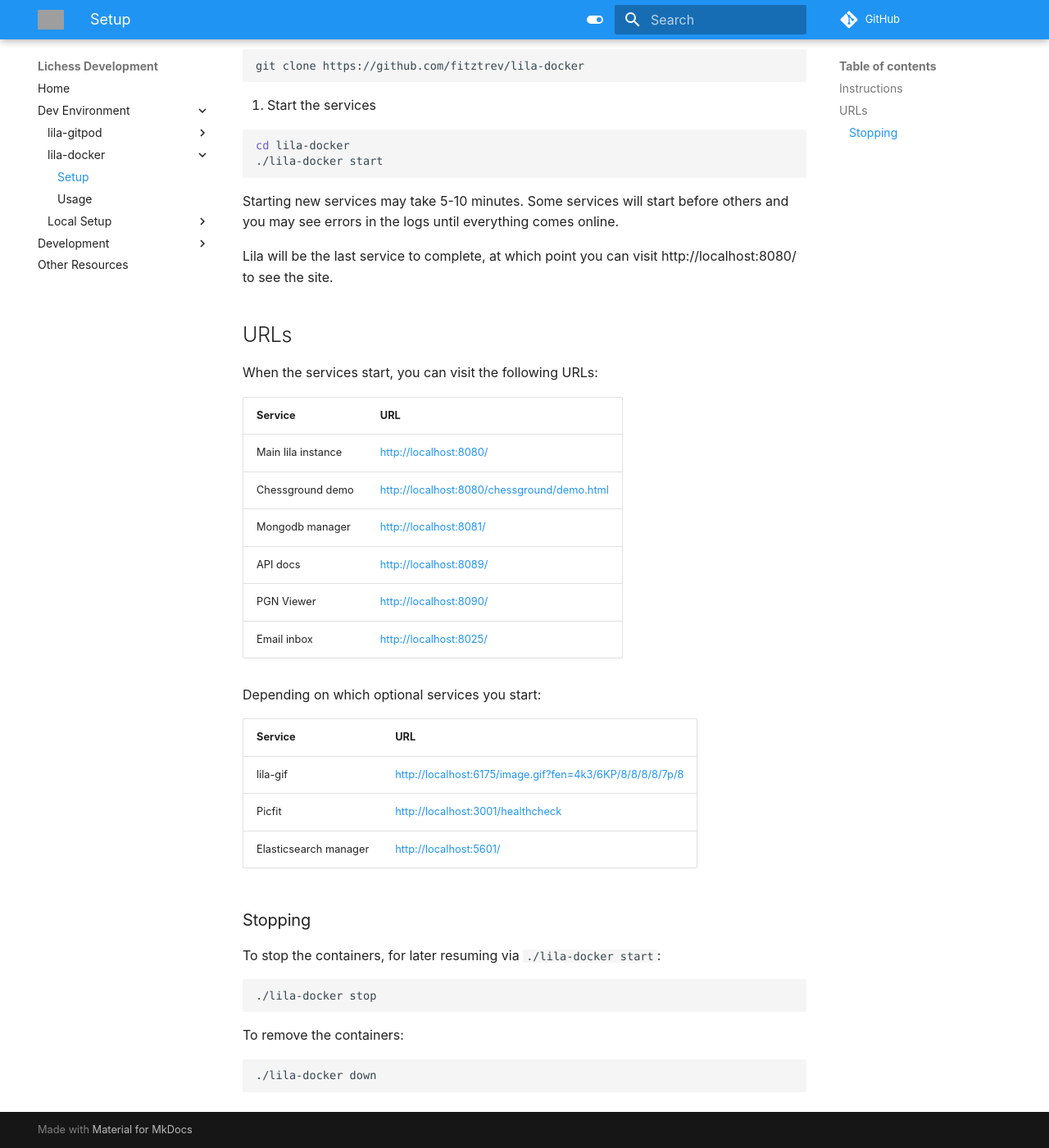
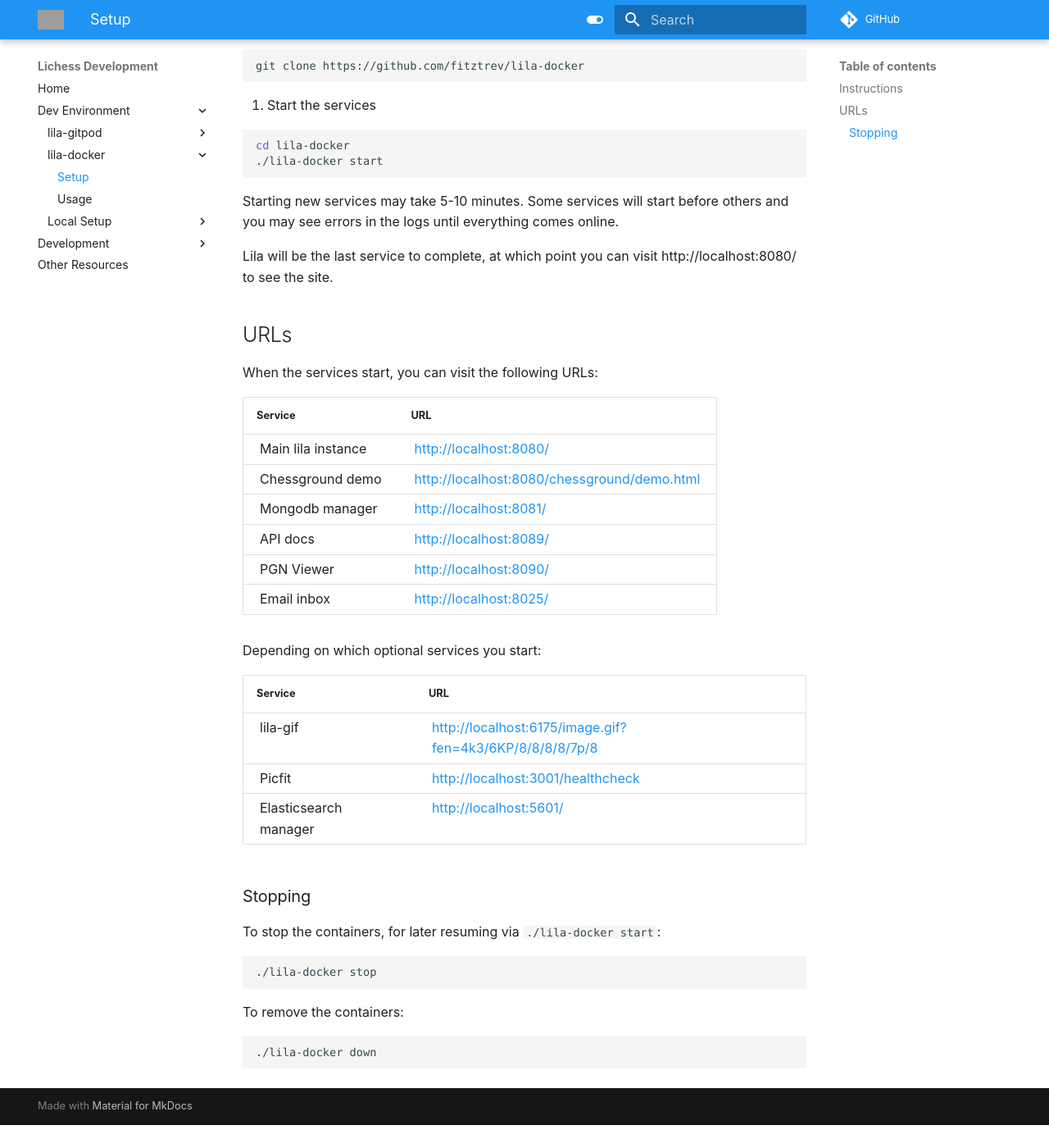
Before and after one commit to fitztrev/docs, an MkDocs documentation site: the page built from docs/lila-docker/index.md, in a window 1280 px wide and 1400 px high, scrolled down 420 px. Shown: the whole window at 82% size. Built offline with MkDocs 1.6.1 and Material for MkDocs 9.7.7, drawn with Linux system fonts in a browser that asks for light colours; comment, search, counter and statistics services are not loaded; after the commit the page ends 1792 px from its top, so only the background shows below that; grey boxes are pictures that could not be loaded.

Commit message:
table styling

```diff
--- /dev/null
+++ b/docs/custom.css
@@ -0,0 +1,4 @@
+table td {
+  font-size: 0.8rem;
+  padding: 0.25rem 1rem !important;
+}
--- a/mkdocs.yml
+++ b/mkdocs.yml
@@ -24,7 +24,6 @@
           - Bloop: local-setup/bloop.md
           - intellij: local-setup/intellij.md
   - Development:
-      - Working with Lila: development.md
       - Lilaisms: development/lilaisms.md
       - Conventions: development/conventions.md
       - Translations: development/translations.md
@@ -52,6 +51,9 @@
         icon: material/toggle-switch-off-outline
         name: Switch to light mode
 
+extra_css:
+  - custom.css
+
 markdown_extensions:
   - admonition
   - pymdownx.details
```
Also changed, not shown: docs/development.md (deleted, +0 -1 lines).
